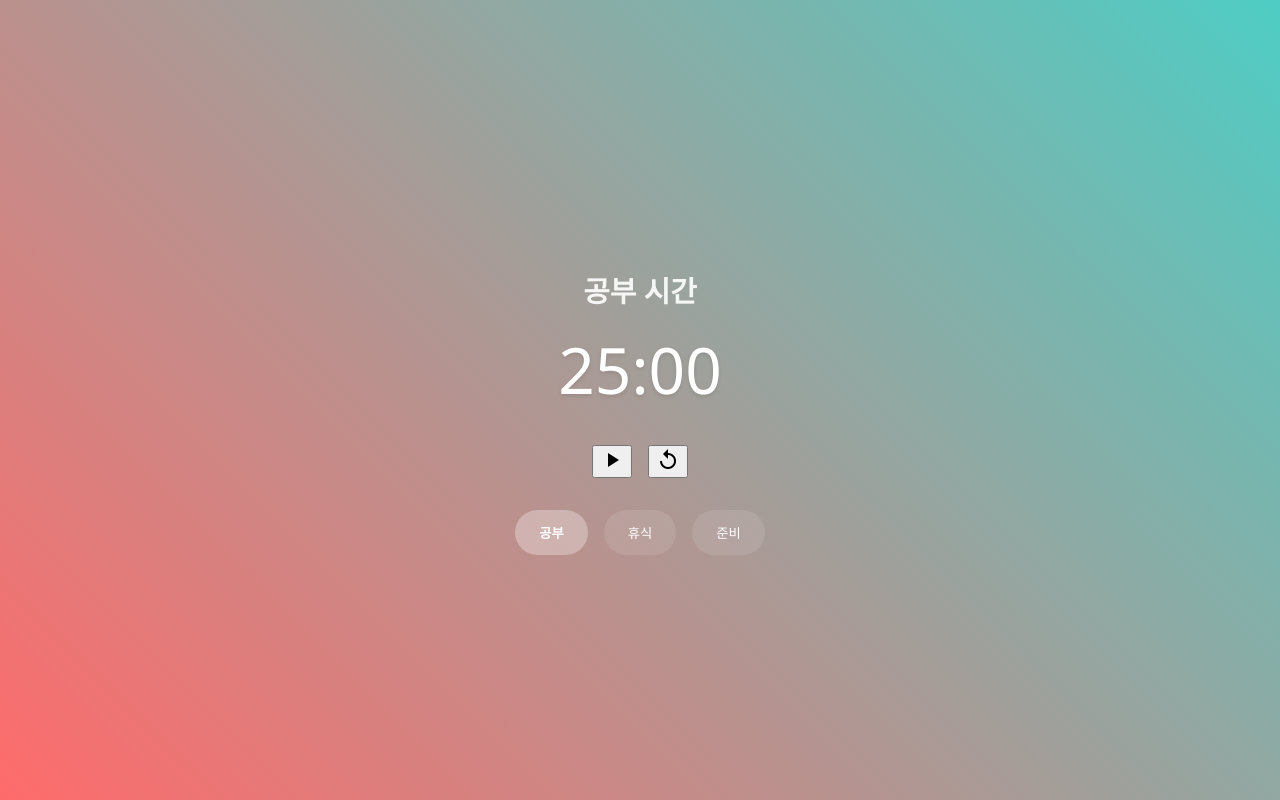
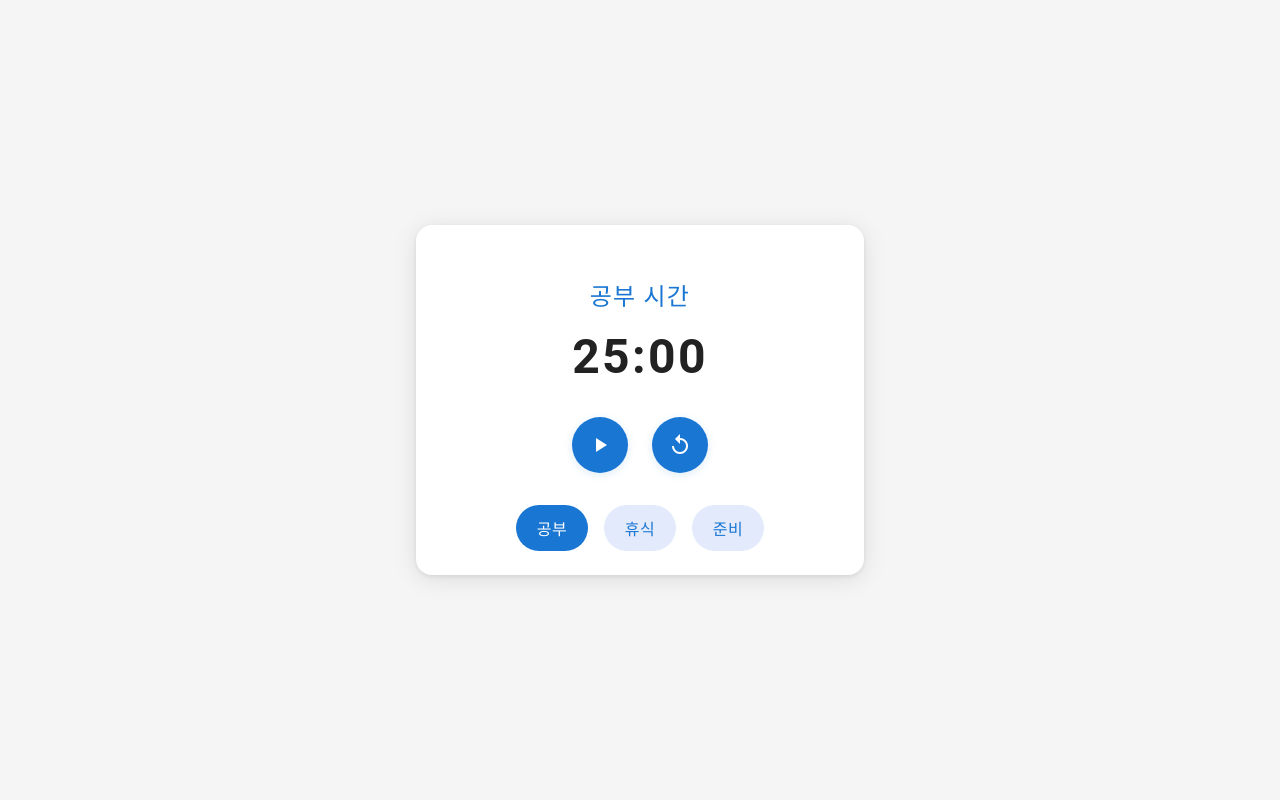
Before and after one commit to doetoeri/twofivefive, a plain HTML site: page index.html in a window 1280 px wide. Drawn offline with Linux system fonts and the light colour scheme.

Commit message:
Update style.css

```diff
--- a/style.css
+++ b/style.css
@@ -4,34 +4,20 @@ body {
   display: flex;
   justify-content: center;
   align-items: center;
-  background: linear-gradient(45deg, #ff6b6b, #4ecdc4);
-  font-family: 'Segoe UI', sans-serif;
+  background: #f5f5f5;
+  font-family: 'Roboto', 'Segoe UI', Arial, sans-serif;
 }
 
-.glass-container {
+.material-card {
+  background: #fff;
+  border-radius: 16px;
+  box-shadow: 0 4px 24px rgba(0,0,0,0.10), 0 1.5px 4px rgba(0,0,0,0.08);
   width: 90%;
-  max-width: 500px;
-  padding: 2rem;
-  border-radius: 20px;
-  background: rgba(255, 255, 255, 0.1);
-  backdrop-filter: blur(12.5px);
-  -webkit-backdrop-filter: blur(12.5px);
-  border: 1px solid rgba(255, 255, 255, 0.2);
-  box-shadow: 0 8px 32px rgba(31, 38, 135, 0.3);
-  position: relative;
-  overflow: hidden;
-}
-
-.glass-container::before {
-  content: '';
-  position: absolute;
-  bottom: 0;
-  left: 0;
-  right: 0;
-  height: 6px;
-  background: rgba(255, 255, 255, 0.15);
-  backdrop-filter: blur(8px);
-  z-index: -1;
+  max-width: 400px;
+  padding: 2rem 1.5rem 1.5rem 1.5rem;
+  display: flex;
+  flex-direction: column;
+  align-items: center;
 }
 
 .timer-display {
@@ -40,40 +26,46 @@ body {
 }
 
 .mode-label {
-  color: rgba(255, 255, 255, 0.9);
+  color: #1976d2;
   margin-bottom: 1rem;
-  font-size: 1.8rem;
+  font-size: 1.5rem;
+  font-weight: 500;
+  letter-spacing: 0.05em;
 }
 
 .time {
-  font-size: 4rem;
-  color: white;
-  font-weight: 300;
-  text-shadow: 0 2px 4px rgba(0,0,0,0.1);
+  font-size: 3rem;
+  color: #222;
+  font-weight: 600;
+  letter-spacing: 0.05em;
 }
 
 .controls {
   display: flex;
   justify-content: center;
-  gap: 1rem;
+  gap: 1.5rem;
   margin-bottom: 2rem;
 }
 
-.glass-btn {
-  width: 60px;
-  height: 60px;
+.material-btn {
+  width: 56px;
+  height: 56px;
   border: none;
   border-radius: 50%;
-  background: rgba(255, 255, 255, 0.1);
-  backdrop-filter: blur(5px);
-  color: white;
+  background: #1976d2;
+  color: #fff;
+  box-shadow: 0 2px 8px rgba(25, 118, 210, 0.15);
   cursor: pointer;
-  transition: all 0.3s ease;
+  display: flex;
+  align-items: center;
+  justify-content: center;
+  transition: background 0.2s, box-shadow 0.2s;
+  font-size: 2rem;
+  outline: none;
 }
-
-.glass-btn:hover {
-  background: rgba(255, 255, 255, 0.2);
-  transform: scale(1.05);
+.material-btn:hover {
+  background: #1565c0;
+  box-shadow: 0 4px 16px rgba(25, 118, 210, 0.18);
 }
 
 .mode-selector {
@@ -83,16 +75,18 @@ body {
 }
 
 .mode-btn {
-  padding: 0.8rem 1.5rem;
+  padding: 0.7rem 1.3rem;
   border: none;
-  border-radius: 30px;
-  background: rgba(255, 255, 255, 0.1);
-  color: white;
+  border-radius: 24px;
+  background: #e3eafc;
+  color: #1976d2;
   cursor: pointer;
-  transition: all 0.3s ease;
+  transition: background 0.2s, color 0.2s;
+  font-weight: 500;
+  font-size: 1rem;
+  letter-spacing: 0.03em;
 }
-
-.mode-btn.active {
-  background: rgba(255, 255, 255, 0.3);
-  font-weight: bold;
+.mode-btn.active, .mode-btn:focus {
+  background: #1976d2;
+  color: #fff;
 }
```
